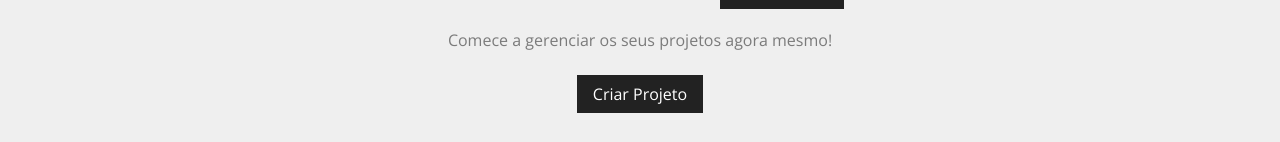
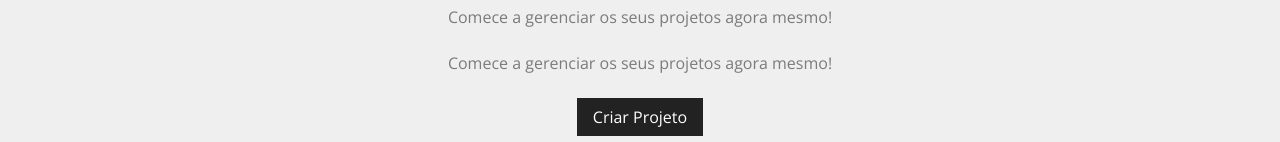
Before and after one commit to gstv1478/cost, a React (Create React App) app: page / in a window 1280 px wide. Shown: the part 542-684 px from the top of the page. Built offline with nearby package versions, Linux system fonts and the light colour scheme; the HTML template or start-up script is replaced by a standard one.

Commit message:
file.ics

```diff
--- a/src/components/pages/Home.js
+++ b/src/components/pages/Home.js
@@ -9,6 +9,7 @@ function Home() {
                 Bem-vindo ao <span>Costs</span>
             </h1>
             <p>Comece a gerenciar os seus projetos agora mesmo!</p>
+            <p>Comece a gerenciar os seus projetos agora mesmo!</p>
             <LinkButton to="/newproject" text="Criar Projeto"/>
             <img src={savings} alt="imagem da pagina inicial" />
         </section>
```
Also changed, not shown: 1 other file (tests, documents, lock files or other folders).
